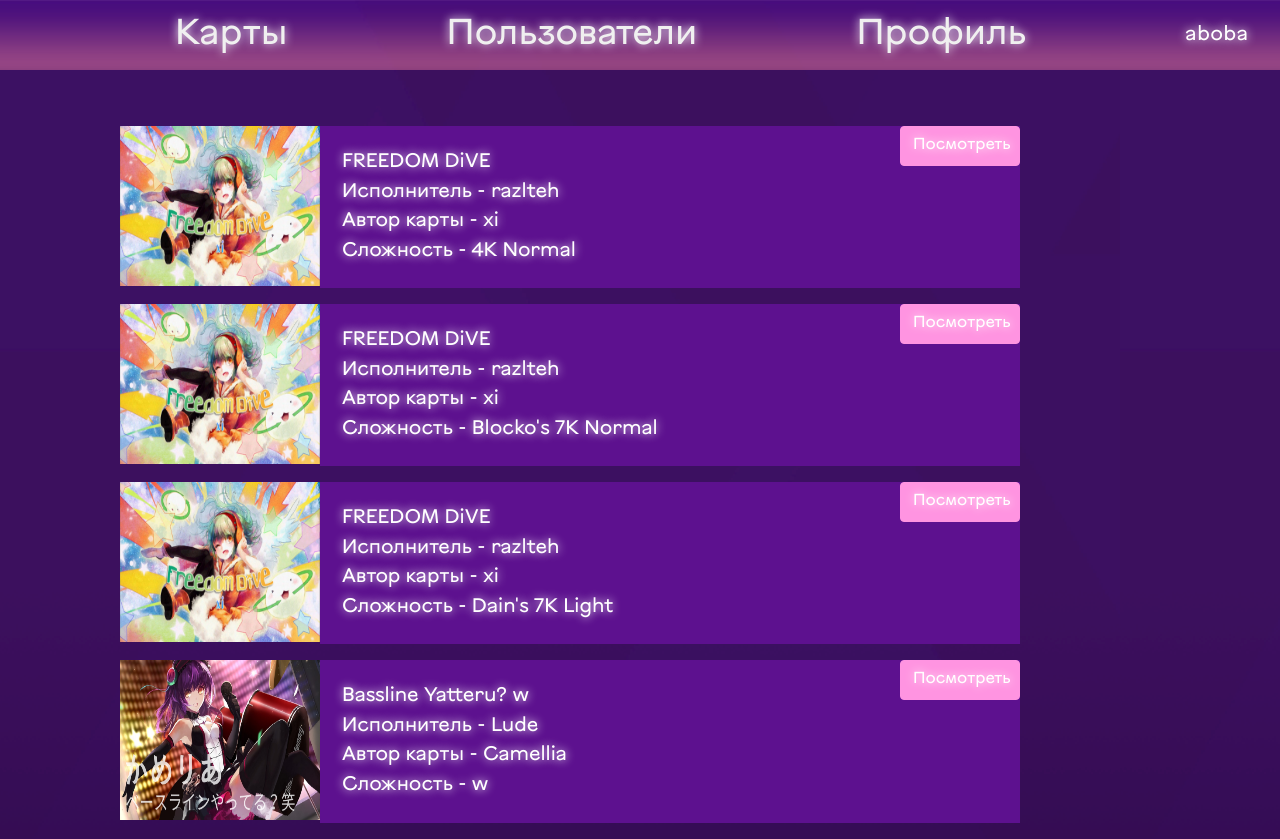
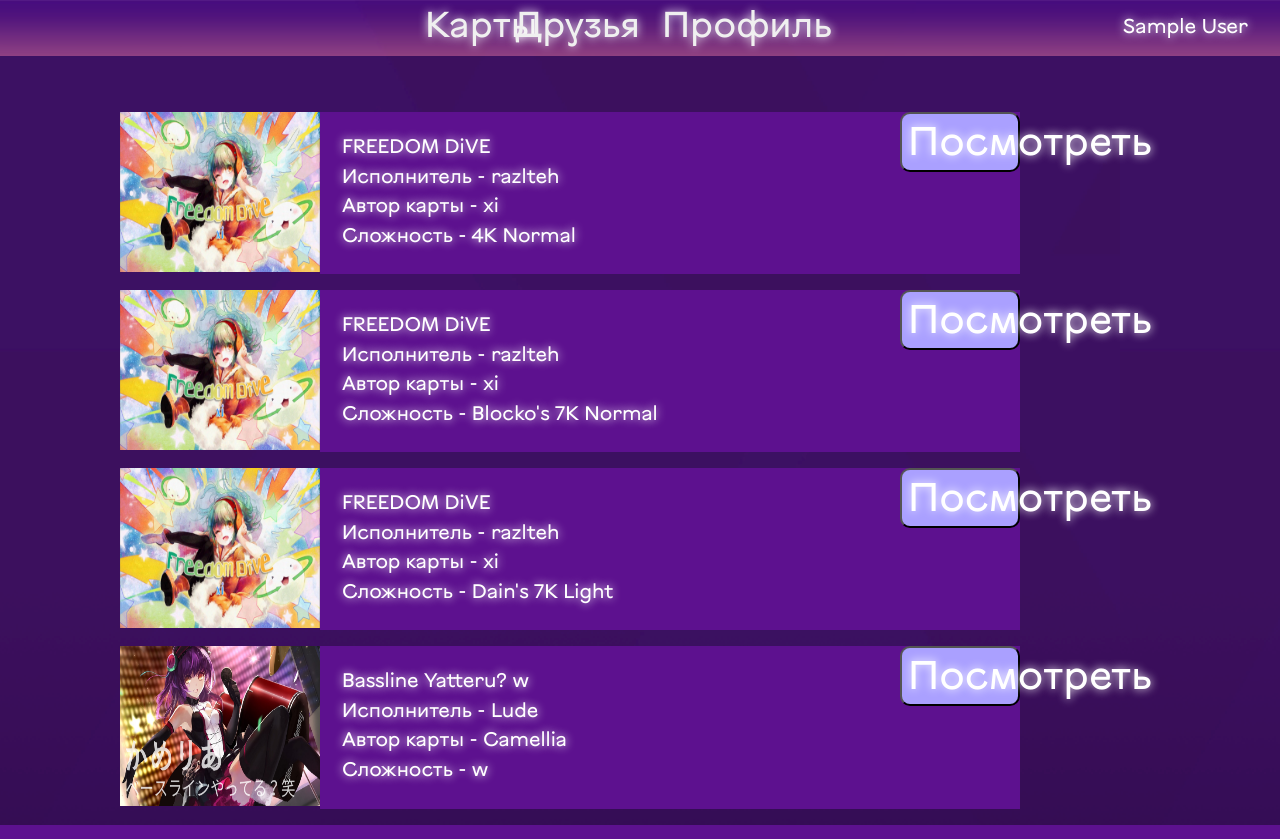
Before and after one commit to alino4ka92/Rizumu-web, a Flask app: page /maps/ in a window 1280 px wide. Run offline with Flask 2, Linux system fonts and the light colour scheme; a user stored in the database is signed in; data comes from the database, SQL or seed files in the repository; tables that the repository leaves empty hold one stand-in row (values such as "Sample post"); some libraries are stand-ins or nearby versions.

Commit message:
Синхронизация с игрой

```diff
--- a/data/map.py
+++ b/data/map.py
@@ -19,8 +19,8 @@
     version = sqlalchemy.Column(sqlalchemy.String)
     image = sqlalchemy.Column(sqlalchemy.String, default="default.png")
     music = sqlalchemy.Column(sqlalchemy.String, default="default.mp3")
+    beatmap_id = sqlalchemy.Column(sqlalchemy.String)
     added_date = sqlalchemy.Column(sqlalchemy.DateTime, default=datetime.datetime.now())
-    filename=sqlalchemy.Column(sqlalchemy.String)
     plays = orm.relation("Play", back_populates='beatmap')
 
 def read_maps():
@@ -28,12 +28,10 @@
     maps = []
     sess = db_session.create_session()
     for song in songs:
-        if song.endswith('.zip'):
-            continue
         file_names = os.listdir(path=f'static/maps/{song}')
         diffs = [diff for diff in file_names if diff.endswith('.osu')]
         for diff in diffs:
-            file = open(f'static/maps/{song}/{diff}', encoding="utf-8").read().split(
+            file = open(f'static\\maps\\{song}\\{diff}', encoding="utf-8").read().split(
                 '\n')
             dir = song
             general_line = file.index('[General]')
@@ -70,6 +68,7 @@
             artist = metadata['Artist']
             creator = metadata['Creator']
             version = metadata['Version']
+            beatmap_id = metadata['BeatmapID']
             music = f"/static/maps/{dir}/{general['AudioFilename']}"
             mp = sess.query(Map).filter(Map.name == name, Map.artist == artist,
                                         Map.creator == creator, Map.version == version,
@@ -85,8 +84,8 @@
                         background_file = background_file.rstrip('"').lstrip('"')
                         background = pygame.image.load(f'static/maps/{dir}/{background_file}')
                         path = f"static/img/maps/{background_file}.png"
-                        pygame.image.save(background, path)
+                        pygame.image.save(pygame.transform.smoothscale(background, (200, 160)), path)
                 map = Map(name=name, artist=artist, creator=creator, version=version, music=music,
-                          image=path,filename=f"/static/maps/{song}")
+                          image=path, beatmap_id=beatmap_id)
                 sess.add(map)
         sess.commit()
--- a/data/play.py
+++ b/data/play.py
@@ -12,10 +12,11 @@
 
     id = sqlalchemy.Column(sqlalchemy.Integer,
                            primary_key=True, autoincrement=True)
-    beatmap_id = sqlalchemy.Column(sqlalchemy.Integer, sqlalchemy.ForeignKey('maps.id'))
+    beatmap_id = sqlalchemy.Column(sqlalchemy.Integer, sqlalchemy.ForeignKey('maps.beatmap_id'))
     user_id = sqlalchemy.Column(sqlalchemy.Integer, sqlalchemy.ForeignKey('users.id'))
     score = sqlalchemy.Column(sqlalchemy.Integer)
     accuracy = sqlalchemy.Column(sqlalchemy.Float)
+    combo = sqlalchemy.Column(sqlalchemy.Integer)
     mark = sqlalchemy.Column(sqlalchemy.String)
     date = sqlalchemy.Column(sqlalchemy.DateTime, default=datetime.datetime.now())
     user = orm.relation('User')
--- a/data/user.py
+++ b/data/user.py
@@ -5,8 +5,6 @@
 from werkzeug.security import generate_password_hash, check_password_hash
 from flask_login import UserMixin
 from sqlalchemy_serializer import SerializerMixin
-
-
 class User(SqlAlchemyBase, UserMixin, SerializerMixin):
     __tablename__ = 'users'
 
@@ -17,8 +15,8 @@
     hashed_password = sqlalchemy.Column(sqlalchemy.String)
     avatar = sqlalchemy.Column(sqlalchemy.String, default="default.png")
     created_date = sqlalchemy.Column(sqlalchemy.DateTime, default=datetime.datetime.now())
+    secret_key = sqlalchemy.Column(sqlalchemy.String, default="-")
     plays = orm.relation("Play", back_populates="user")
-    friends = sqlalchemy.Column(sqlalchemy.String, default="")
 
     def set_password(self, password):
         self.hashed_password = generate_password_hash(password)
--- a/main.py
+++ b/main.py
@@ -2,6 +2,7 @@
 from data.user import User
 from data.map import Map, read_maps
 import os
+import random
 from data.play import Play
 from data import db_session
 from flask import Flask, url_for, render_template, request, redirect, jsonify
@@ -15,7 +16,7 @@
 from data.user_resources import UserResource, UserListResource
 app = Flask(__name__)
 blueprint = flask.Blueprint(
-    'news_api',
+    'api',
     __name__,
     template_folder='templates'
 )
@@ -142,6 +143,7 @@
         else:
             message = f"Найдено {len(users)} пользователей: "
         return render_template('users.html', users=users, message=message)
+
 @app.route('/maps/<int:map_id>')
 def map(map_id):
     sess = db_session.create_session()
@@ -150,11 +152,65 @@
         return render_template("404.html", message='Ничего не найдено')
     map = ans[0]
     plays = map.plays
-    if len(plays)>50:
+    if len(plays) > 50:
         plays = plays[:50]
     plays.sort(key=lambda x: x.score)
     marks_colors = {'S': "ffeec2", "SS": "ffeec2", "A": "c8ffbf", "B": "a8c5ff", "C": "efb0ff", "D": "ffb0b0"}
     return render_template("map.html", map=map, plays=plays, marks_colors=marks_colors)
+
+@blueprint.route('/api/synchronization/<string:email>;<string:password>')
+def synchronization(email, password):
+    sess = db_session.create_session()
+    user = sess.query(User).filter(User.email == email).first()
+    if not user:
+        return jsonify({
+            'result': 0
+        })
+    if not user.check_password(password):
+        return jsonify({
+            'result': 0
+        })
+    while True:
+        key = generate_key()
+        if not sess.query(User).filter(User.secret_key == key).first():
+            break
+    user.secret_key = key
+    sess.commit()
+    records = sess.query(Play).filter(Play.user_id == user.id).all()
+    return jsonify({
+        'result': 1,
+        'records': [(i.beatmap_id, i.score, i.accuracy, i.combo, i.mark) for i in records],
+        'key': key,
+        'user_id': user.id
+    })
+
+
+@blueprint.route('/api/get_records/', methods=['POST'])
+def get_records():
+    if not request.json:
+        return jsonify({'error': 'Empty request'})
+    sess = db_session.create_session()
+    us_id = request.json['user_id']
+    user = sess.query(User).filter(User.id == us_id).first()
+    if user.secret_key == request.json['key']:
+        for pl in request.json['records']:
+            play = sess.query(Play).filter(Play.beatmap_id == pl[0], Play.user_id == us_id,
+                                           Play.score == pl[1], Play.accuracy == pl[2],
+                                           Play.combo == pl[3], Play.mark == pl[4]).first()
+            if not play:
+                pl = Play(beatmap_id=pl[0], user_id=us_id, score=pl[1], accuracy=pl[2],
+                      combo=pl[3], mark=pl[4])
+                sess.add(pl)
+        sess.commit()
+    return jsonify({'error': 'Incorrect key'})
+
+
+def generate_key():
+    chars = 'abcdefghijklnopqrstuvwxyzABCDEFGHIJKLMNOPQRSTUVWXYZ1234567890'
+    key = ''.join([random.choice(chars) for _ in range(30)])
+    return key
+
+
 def main():
 
     db_session.global_init("db/rizumu.db")
--- a/templates/base.html
+++ b/templates/base.html
@@ -16,26 +16,22 @@
 <header>
     <nav class="navbar">
         <a class="logo-button alter-button" href="/index"></a>
-        <a class=" alter-button " style="padding:0;margin:0" href="/maps/">Карты</a>
-        <a class=" alter-button " style="padding:0;margin:0" href="/users">Пользователи</a>
-        {% if current_user.is_authenticated %}
-        <a class=" alter-button" style="padding:0;margin:0" href="/profile/{{current_user.id}}">Профиль</a>
-        {% else %}
-        <a class=" alter-button " style="padding:0;margin:0" href="/login">Профиль</a>
-        {% endif %}
+        <a class="maps-button alter-button" href="/maps/">Карты</a>
+        <a class="friend-button alter-button" href="/index">Друзья</a>
+        <a class="profile-button alter-button" href="/profile/{{current_user.id}}">Профиль</a>
         {% if current_user.is_authenticated %}
         <a class="navbar-brand username-button" href="/profile/{{current_user.id}}">{{ current_user.name }}</a>
         {% else %}
         <p>
-            <a class="btn btn-primary " href="/register"
+            <a class="btn btn-primary register-btn" href="/register"
                style="margin-top: 15px; margin-left: 15px; background-color: #ff94e1; border-color: #ff94e1;">Зарегистрироваться</a>
-            <a class="btn btn-success " href="/login"
+            <a class="btn btn-success login-btn" href="/login"
                style="margin-top: 15px; margin-left: 15px; background-color: #a269ff; border-color: #a269ff;">Войти</a>
         </p>
         {% endif %}
     </nav>
 </header>
-<main role="main" class="container" style="padding: 30pt 90pt 0pt; margin:0; width:100%" >
+<main role="main" class="container" style="padding: 30pt 90pt 0pt; margin:0" >
     {% block content %}{% endblock %}
 </main>
 </body>
--- a/templates/maps.html
+++ b/templates/maps.html
@@ -3,18 +3,13 @@
 {% block content %}
     <div>
         {% for map in maps %}
-
             <p><img src="/{{map.image}}" align="left" width="200" height="160"></p>
-            <a class="btn btn-primary redirect-map" href="/maps/{{map.id}}"
-               style="background-color: #ff94e1; border-color: #ff94e1; text-shadow: 0px 0px 10px white; height: 40px;
-                width: 120px;">Посмотреть</a>
+            <button class="redirect-map">Посмотреть</button>
             <p class="menu-maps">{{ map.name }}<br>
-
             Исполнитель - {{ map.creator}}<br>
             Автор карты - {{ map.artist }}<br>
-            Сложность - {{ map.version }}
+            Сложность - {{ map.version }}</p>
 
-            </p>
         {% endfor %}
     </div>
 {% endblock %}
--- a/templates/profile.html
+++ b/templates/profile.html
@@ -14,8 +14,6 @@
                     </div>
                     <button type="submit" class="btn btn-primary default-button" style="background-color: #ff94e1; border-color: #ff94e1;">Загрузить аватарку</button>
                 </form>
-                <a class="btn btn-primary default-button" href="/logout"
-                    style="margin-top:10pt;background-color: #ff94e1; border-color: #ff94e1;">Выйти из аккаунта</a>
             {% endif %}
         {% endif %}
     </div>
```
Also changed, not shown: requirements.txt (deleted, +0 -59 lines), templates/map.html (deleted, +0 -37 lines), templates/users.html (deleted, +0 -24 lines), db/rizumu.db, 1 other file.
